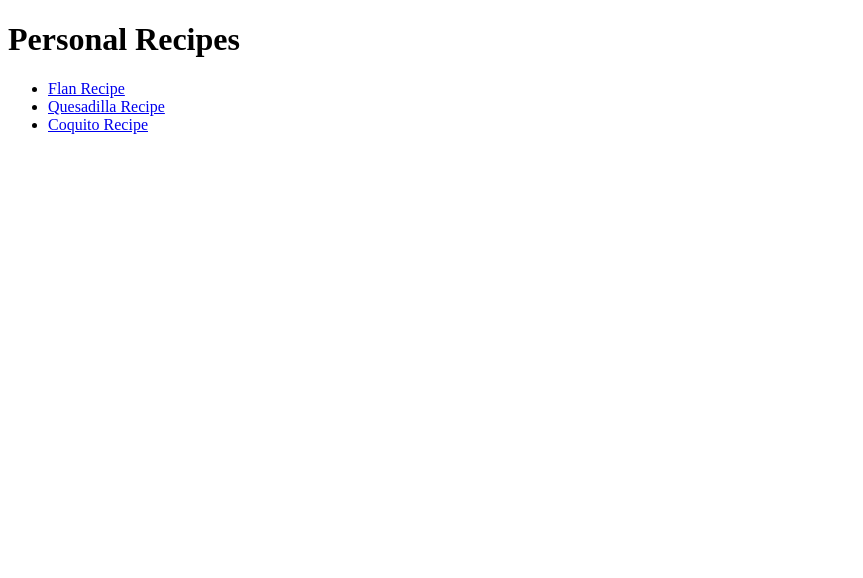
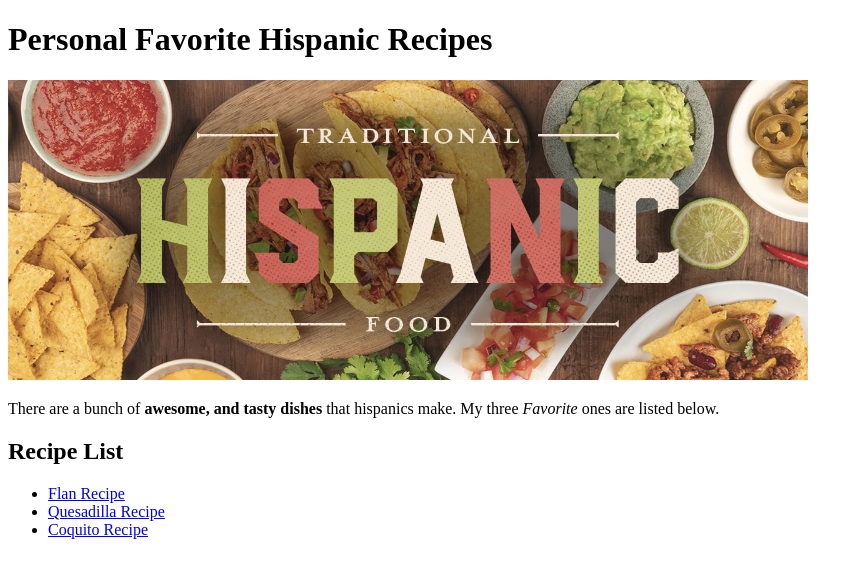
Before and after one commit to JulioA21/odin-recipes, a plain HTML site: page index.html in a window 1280 px wide. Shown: the whole page, without its empty margins (0-863 px from the left). Drawn offline with Linux system fonts and the light colour scheme.

Commit message:
Added header to main html file, and fixed grammar on the subpages

```diff
--- a/index.html
+++ b/index.html
@@ -3,10 +3,21 @@
   <head>
     <meta charset="UTF-8" />
     <meta name="viewport" content="width=device-width, initial-scale=1.0" />
-    <title>Favorite Recipes</title>
+    <title>Favorite Hispanic Recipes</title>
   </head>
   <body>
-    <h1>Personal Recipes</h1>
+    <h1>Personal Favorite Hispanic Recipes</h1>
+    <img
+      src="./recipes/images/header.jpg"
+      alt="Hispanic food header"
+      width="800"
+      height="300"
+    />
+    <p>
+      There are a bunch of <strong>awesome, and tasty dishes</strong> that
+      hispanics make. My three <i>Favorite</i> ones are listed below.
+    </p>
+    <h2>Recipe List</h2>
     <ul>
       <li>
         <a href="recipes/flan.html" target="_blank" rel="noopener noreferrer"
```
Also changed, not shown: recipes/coquito.html (+1 -1 lines), recipes/flan.html (+3 -3 lines), recipes/quesadilla.html (+2 -2 lines), recipes/images/header.jpg (added).
